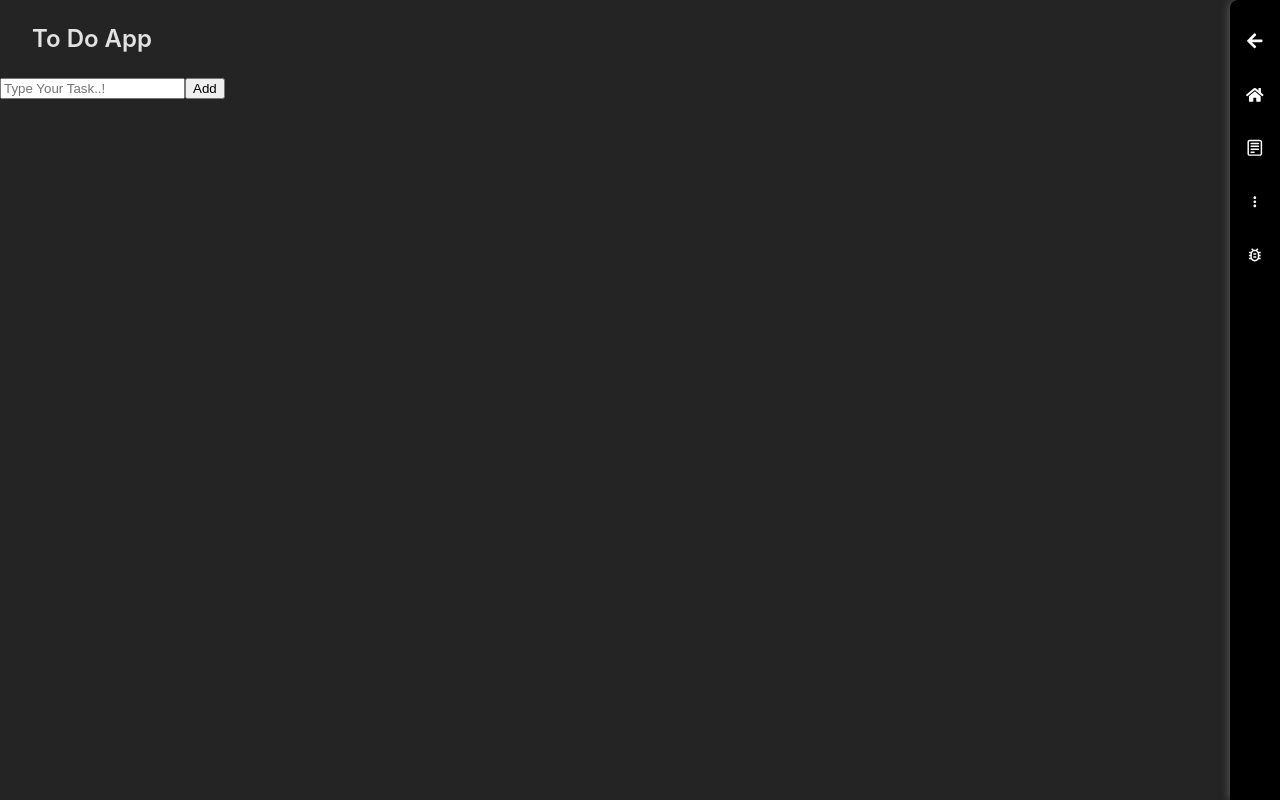
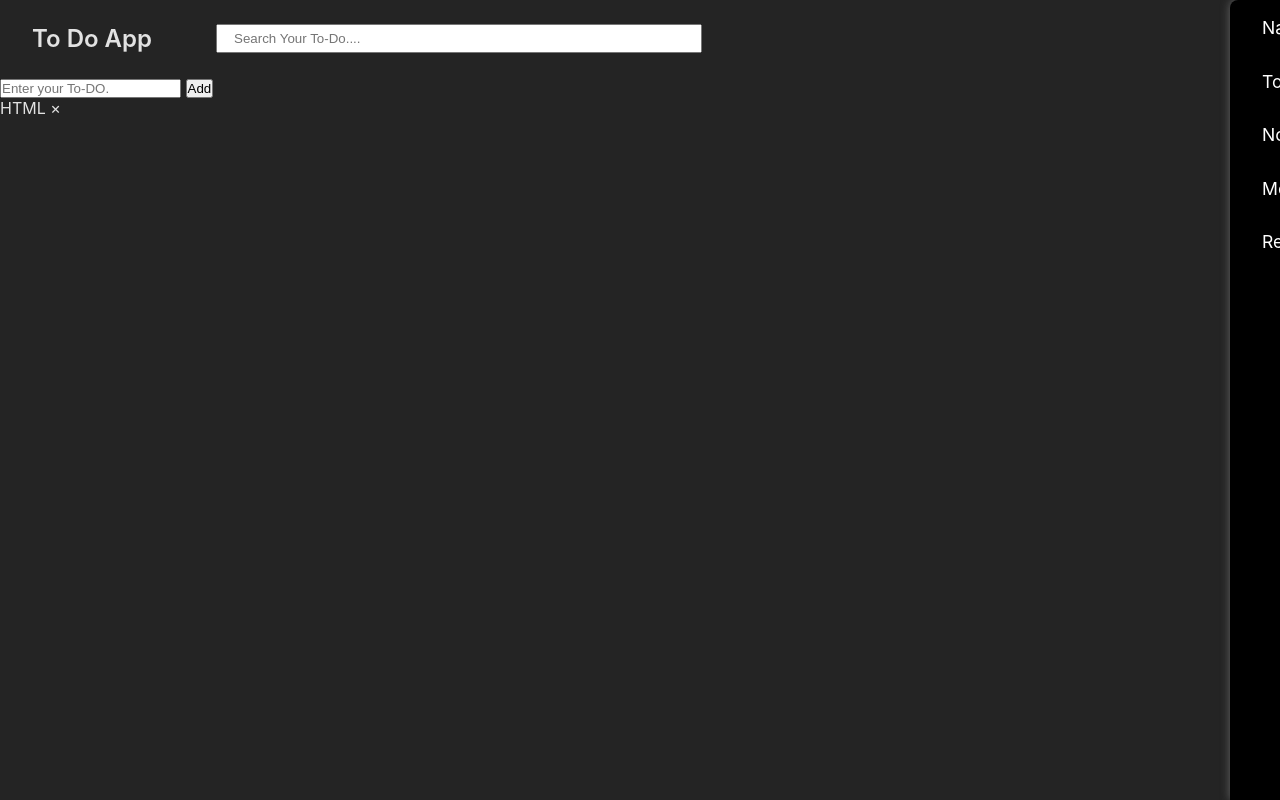
Before and after one commit to Pks1223/my-todo-list, a React (Vite) app: page / in a window 1280 px wide. Built offline with nearby package versions, Linux system fonts and the light colour scheme.

Commit message:
Todolist first

```diff
--- a/src/components/Main.jsx
+++ b/src/components/Main.jsx
@@ -1,13 +1,15 @@
 import React from 'react'
+import ToDo from './ToDo';
 
 function Main() {
     return (
         <main>
-            <div className="do" id="inputfield">
+          <ToDo />
+            {/* <div className="do" id="inputfield">
                 <input type="text" placeholder="Type Your Task..!" className="input" />
                 <button onClick={addTask} id="btn-add">Add</button>
             </div>
-            <div className="list" id="listid"></div>
+            <div className="list" id="listid"></div> */}
         </main>
     )
 }
@@ -22,47 +24,47 @@ function Main() {
 //   }
 // });
 
-function addTask () {
-    let write = document.querySelector("#inputfield input").value;
-  if (write.length == "") {
-    alert("You not enter any task...!");
-  } else {
-    item(write);
-  }
-}
+// function addTask () {
+//     let write = document.querySelector("#inputfield input").value;
+//   if (write.length == "") {
+//     alert("You not enter any task...!");
+//   } else {
+//     item(write);
+//   }
+// }
 
-//   let number = Math.floor((Math.random()*100)+1);
-let number = 1;      //  For task Id
-function item(task) {
-  let id = "taskId-" + number;
-  let taskActionBtns =
-    '<div id="' +
-    id +
-    '" class="content"><p>' +
-    task +
-    '</p><div class="actionsBtnBox"><button id="update" onclick="updateitem(' +
-    number + ')">Update</button><button id="delete" onclick="deleteitem(' +
-    number +
-    ')">Completed</button></div></div>';
+// //   let number = Math.floor((Math.random()*100)+1);
+// let number = 1;      //  For task Id
+// function item(task) {
+//   let id = "taskId-" + number;
+//   let taskActionBtns =
+//     '<div id="' +
+//     id +
+//     '" class="content"><p>' +
+//     task +
+//     '</p><div class="actionsBtnBox"><button id="update" onclick="updateitem(' +
+//     number + ')">Update</button><button id="delete" onclick="deleteitem(' +
+//     number +
+//     ')">Completed</button></div></div>';
 
-  document.querySelector("#listid").innerHTML += taskActionBtns;
+//   document.querySelector("#listid").innerHTML += taskActionBtns;
 
-  document.querySelector("#inputfield input").value = "";
+//   document.querySelector("#inputfield input").value = "";
 
-  // Update task Id
-  number++;
-}
-function updateitem(taskId){
-   let id = "taskId-" + taskId;
-   console.log(id);
-   // console.log(document.getElementById(id));
-   let idDiv = document.getElementById(id);
-   let idContent = idDiv.querySelector('p');
-   console.log(idContent.textContent);
-}
-function deleteitem(number) {
-  let id = "taskId-" + number;
-  document.getElementById(id).remove();
-}
+//   // Update task Id
+//   number++;
+// }
+// function updateitem(taskId){
+//    let id = "taskId-" + taskId;
+//    console.log(id);
+//    // console.log(document.getElementById(id));
+//    let idDiv = document.getElementById(id);
+//    let idContent = idDiv.querySelector('p');
+//    console.log(idContent.textContent);
+// }
+// function deleteitem(number) {
+//   let id = "taskId-" + number;
+//   document.getElementById(id).remove();
+// }
 
 export default Main;
--- a/src/components/Navbar.css
+++ b/src/components/Navbar.css
@@ -2,8 +2,13 @@ header {
   padding: 1.5rem 2rem;
   font-size: 1.5rem;
   font-weight: 600;
+  display: flex;
 }
-
+header input{
+  margin-left: 4rem;
+  width: 40%;
+  padding-left: 1rem;
+}
 nav {
   position: absolute;
   border-top-left-radius: 0.5rem;
--- a/src/components/Navbar.jsx
+++ b/src/components/Navbar.jsx
@@ -9,7 +9,7 @@ import { FaArrowLeft } from "react-icons/fa";
 function Navbar() {
   return (
     <>
-      <header>To Do App</header>
+      <header><p>To Do App</p> <input type="text" placeholder='Search Your To-Do....'/></header>
       <nav>
         <ul>
           <li className="nav_items"><FaArrowLeft />Navigation</li>
--- /dev/null
+++ b/src/components/ToDo.jsx
@@ -0,0 +1,37 @@
+import React, { useState } from "react";
+import "./ToDo.css";
+
+function ToDo() {
+  let [todoList, setTodoList] = useState([]);
+
+  let saveToDo = (event) => {
+    event.preventDefault();
+
+    let todoInp = event.target.todoInp.value;
+    alert(todoInp);
+    if (!todoList.includes(todoInp)) {
+      let finalDolist = [...todoList, todoInp];
+      setTodoList(finalDolist);
+    } else {
+      alert("Todo Already exist");
+    }
+  };
+
+  return (
+    <div>
+      <form onSubmit={saveToDo}>
+        <input type="text" name="todoInp" placeholder="Enter your To-DO." />{" "}
+        <button>Add</button>
+      </form>
+      <div>
+        <ul>
+          <li>
+            HTML <span>&times;</span>
+          </li>
+        </ul>
+      </div>
+    </div>
+  );
+}
+
+export default ToDo;
--- a/src/index.css
+++ b/src/index.css
@@ -10,7 +10,8 @@
   -webkit-font-smoothing: antialiased;
   -moz-osx-font-smoothing: grayscale;
 }
-
-body {
+*{
   margin: 0;
+  padding: 0;
+  box-sizing: border-box;
 }
```
Also changed, not shown: src/components/ToDo.css (added).
